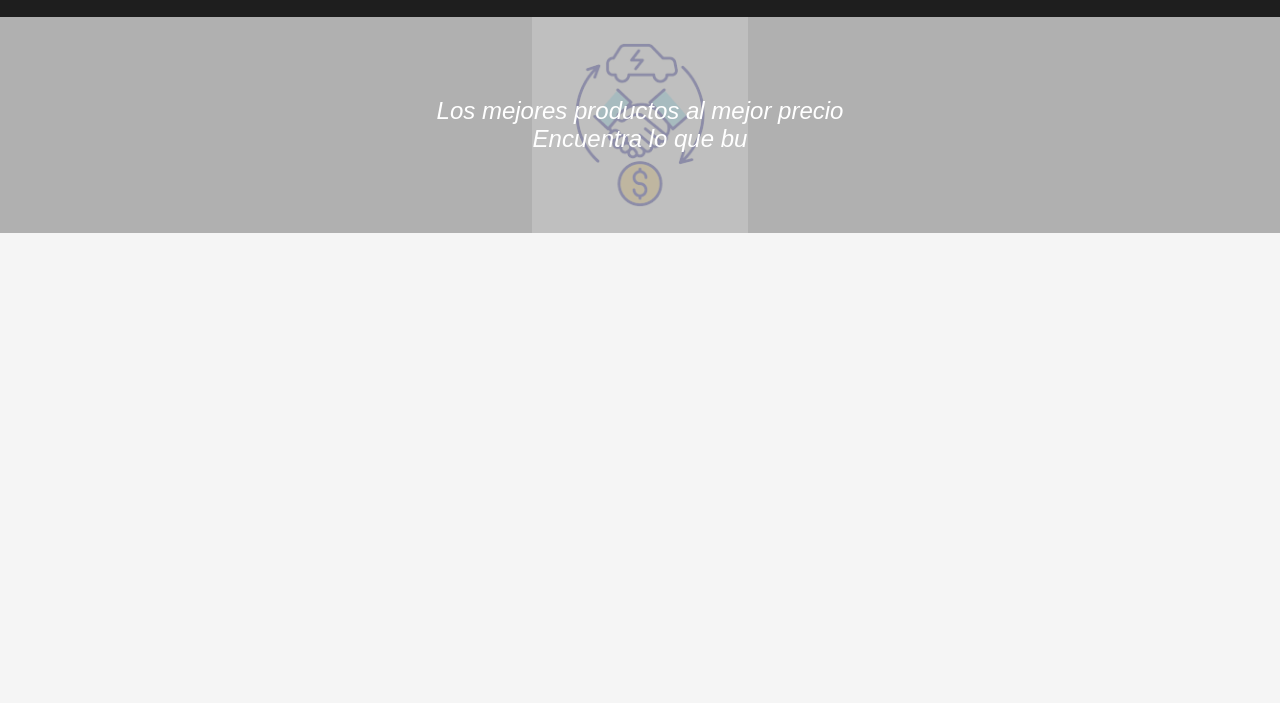
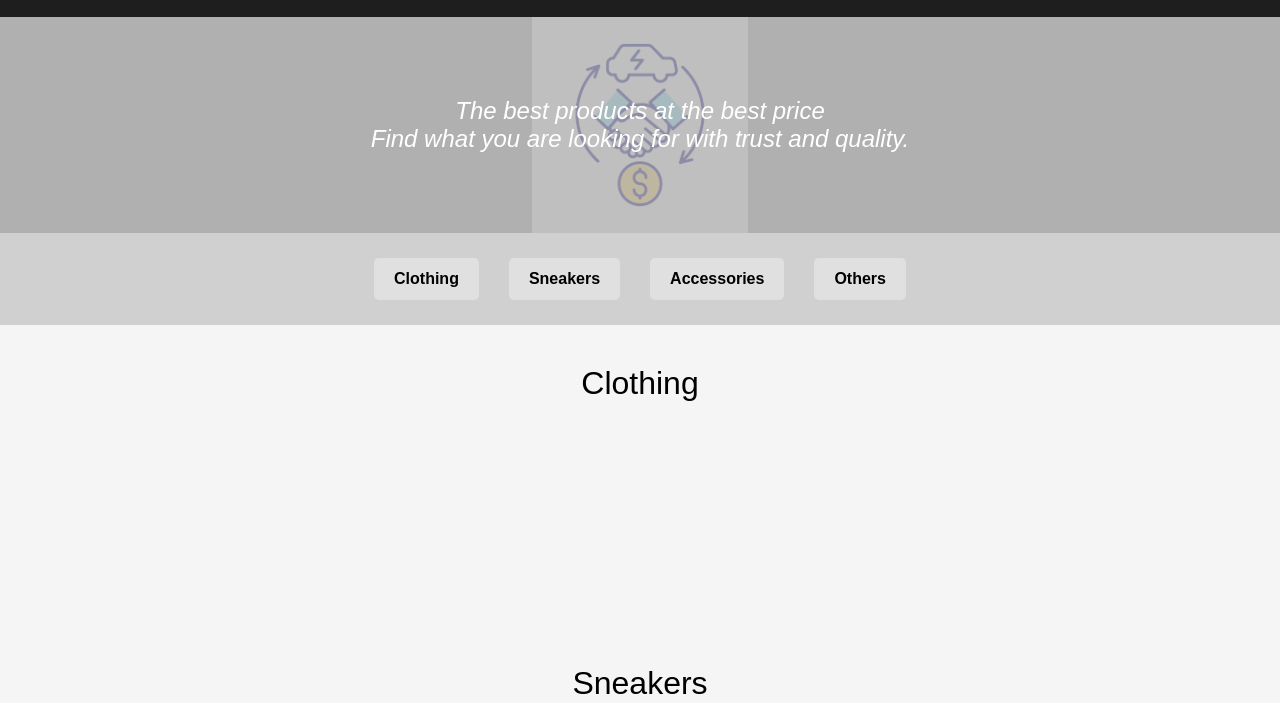
Before and after one commit to truestarsdept/TrueStars, a plain HTML site: page index.html in a window 1280 px wide. Both pictures are taken after a click on the button "Idioma / Language". Shown: the part 97-800 px from the top of the page. Drawn offline with Linux system fonts and the light colour scheme.

Commit message:
Update index.html

```diff
--- a/index.html
+++ b/index.html
@@ -135,4 +135,66 @@
 
   <div class="hero">
     <div class="hero-content">
-      <p id="slogan">Los mejores productos al mejor precio<br>Encuentra lo que bu
+      <p id="slogan">Los mejores productos al mejor precio<br>Encuentra lo que buscas con confianza y calidad.</p>
+    </div>
+  </div>
+
+  <div class="categorias">
+    <a href="#ropa" id="link-ropa">Ropa</a>
+    <a href="#zapatillas" id="link-zapatillas">Zapatillas</a>
+    <a href="#accesorios" id="link-accesorios">Accesorios</a>
+    <a href="#otros" id="link-otros">Otros</a>
+  </div>
+
+  <div class="seccion" id="ropa">Ropa</div>
+  <div class="seccion" id="zapatillas">Zapatillas</div>
+  <div class="seccion" id="accesorios">Accesorios</div>
+  <div class="seccion" id="otros">Otros</div>
+
+  <footer>
+    © 2025 TrueStars. Todos los derechos reservados
+  </footer>
+
+  <script>
+    let idioma = 'es';
+
+    function toggleLanguage() {
+      const slogan = document.getElementById('slogan');
+      const links = {
+        ropa: document.getElementById('link-ropa'),
+        zapatillas: document.getElementById('link-zapatillas'),
+        accesorios: document.getElementById('link-accesorios'),
+        otros: document.getElementById('link-otros'),
+        secRopa: document.getElementById('ropa'),
+        secZapatillas: document.getElementById('zapatillas'),
+        secAccesorios: document.getElementById('accesorios'),
+        secOtros: document.getElementById('otros')
+      };
+
+      if (idioma === 'es') {
+        slogan.innerHTML = 'The best products at the best price<br>Find what you are looking for with trust and quality.';
+        links.ropa.innerText = 'Clothing';
+        links.zapatillas.innerText = 'Sneakers';
+        links.accesorios.innerText = 'Accessories';
+        links.otros.innerText = 'Others';
+        links.secRopa.innerText = 'Clothing';
+        links.secZapatillas.innerText = 'Sneakers';
+        links.secAccesorios.innerText = 'Accessories';
+        links.secOtros.innerText = 'Others';
+        idioma = 'en';
+      } else {
+        slogan.innerHTML = 'Los mejores productos al mejor precio<br>Encuentra lo que buscas con confianza y calidad.';
+        links.ropa.innerText = 'Ropa';
+        links.zapatillas.innerText = 'Zapatillas';
+        links.accesorios.innerText = 'Accesorios';
+        links.otros.innerText = 'Otros';
+        links.secRopa.innerText = 'Ropa';
+        links.secZapatillas.innerText = 'Zapatillas';
+        links.secAccesorios.innerText = 'Accesorios';
+        links.secOtros.innerText = 'Otros';
+        idioma = 'es';
+      }
+    }
+  </script>
+</body>
+</html>
```
